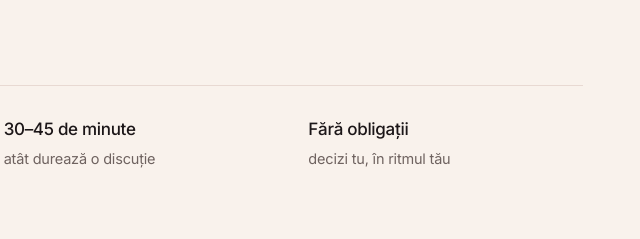
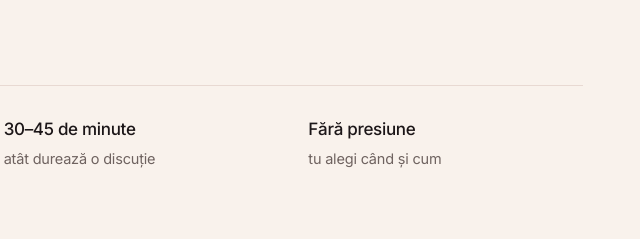
Before and after one commit to radescuraluca/Planificare-financiara, a plain HTML site: page index.html in a window 1280 px wide. Shown: the part 830-1069 px from the top of the page, 499-1139 px from the left. Drawn offline with Linux system fonts and the light colour scheme.

Commit message:
Hero: Fără presiune, tu alegi când și cum
Co-Authored-By: Claude Opus 5.5 <noreply@anthropic.com>

```diff
--- a/index.html
+++ b/index.html
@@ -58,7 +58,7 @@
       <ul class="hero__facts">
         <li><strong>Gratuit</strong><span>toate întâlnirile sunt gratuite</span></li>
         <li><strong>30–45 de minute</strong><span>atât durează o discuție</span></li>
-        <li><strong>Fără obligații</strong><span>decizi tu, în ritmul tău</span></li>
+        <li><strong>Fără presiune</strong><span>tu alegi când și cum</span></li>
       </ul>
     </div>
   </section>
```
